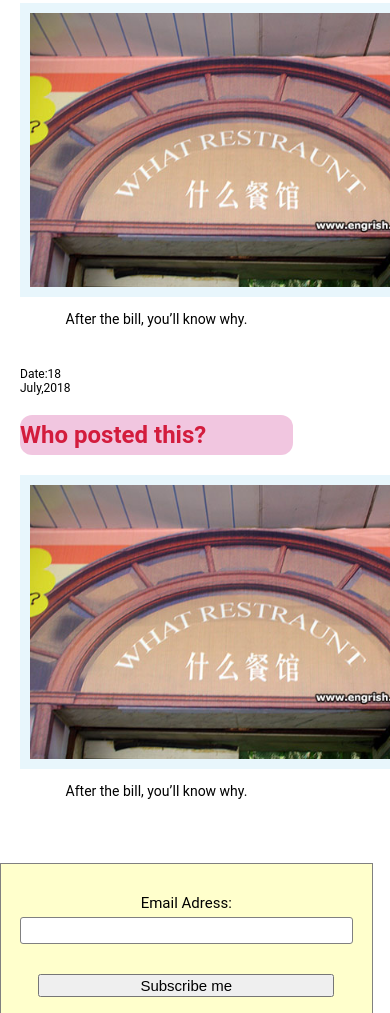
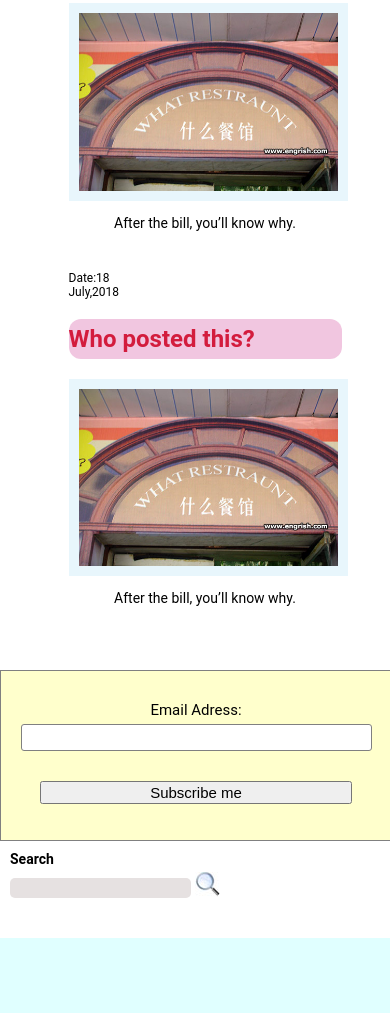
Before and after one commit to Bogdan-Lishchynskiy/resp-app, a website: page index.html in a window 390 px wide. Shown: the part 1516-2529 px from the top of the page. Drawn offline with Linux system fonts and the light colour scheme.

Commit message:
fix size img in mobile version

```diff
--- a/scss/index.scss
+++ b/scss/index.scss
@@ -44,6 +44,7 @@ li {
         }
     }
 }
+
 .main-content {
     display: flex;
     background-color: $white;
@@ -211,7 +212,7 @@ li {
     }
 }
 
- @media only screen and (max-width: 981px) {
+@media only screen and (max-width: 981px) {
     .header {
         flex-direction: column;
     }
@@ -253,18 +254,20 @@ li {
         width: 100%;
         margin-left: 0;
     }
-
-    .main-content .wrap-center-right{
+    .main-content .wrap-center-right {
         width: 100%;
     }
     .main-content .wrap-center-right .center-section .vote-container {
         display: none;
     }
     .bg-image {
-        width: 400px;
+        max-width: 95%;
+    }
+    .main-content .wrap-center-right .center-section {
+        align-self: center;
     }
     .main-content .wrap-center-right .right-section {
-        width: 95%;
+        width: 100%;
         align-items: center;
     }
     .footer {
```
Also changed, not shown: css/index.css.
